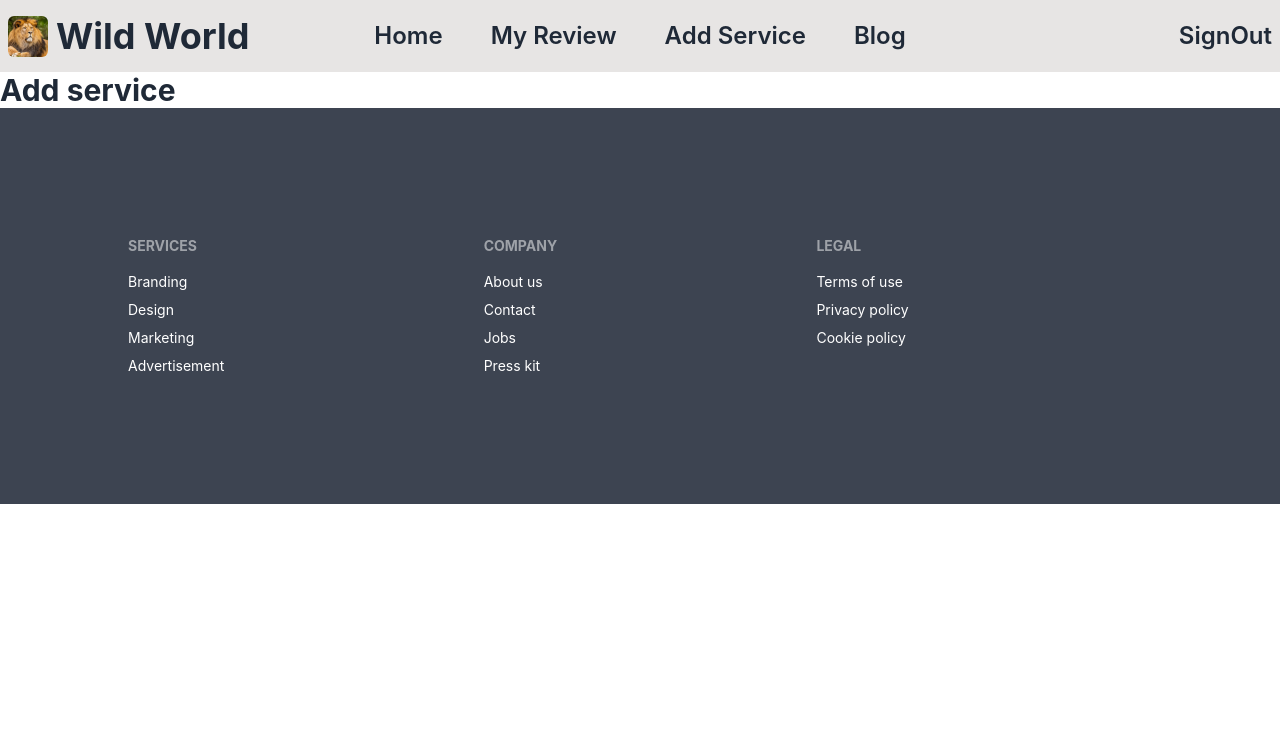
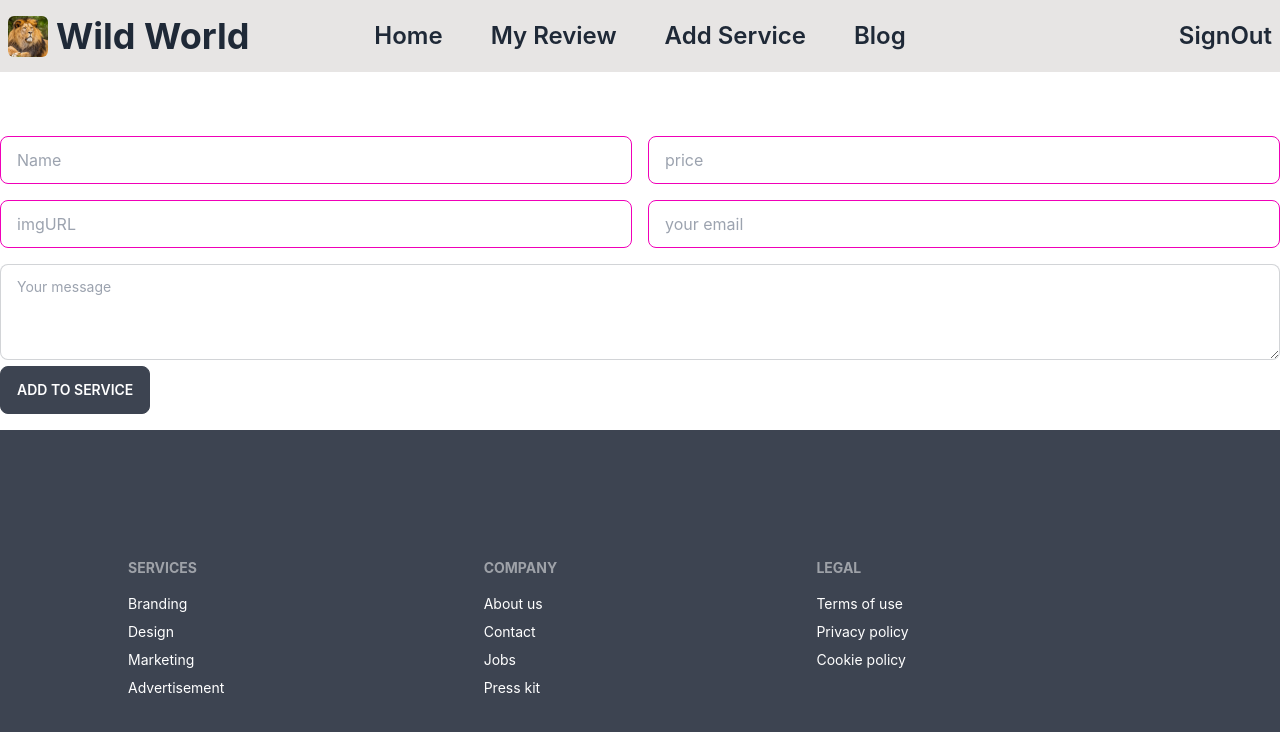
Before and after one commit to hossainahmad1/wild-photography-client-side, a React (Create React App) app: page /addservice in a window 1280 px wide. Shown: the top 732 px of the page. Built offline with nearby package versions, Linux system fonts and the light colour scheme; no server answers; sample sign-in values are in the browser's storage.

Commit message:
added reviw

```diff
--- a/src/pages/AddService/AddService.js
+++ b/src/pages/AddService/AddService.js
@@ -1,9 +1,56 @@
 import React from 'react';
 
 const AddService = () => {
+
+
+    const handleSubmit = event => {
+        event.preventDefault()
+        const form = event.target;
+        const name = form.name.value;
+        const img = form.imgURL.value;
+        const Price = form.price.value;
+        const text = form.text.value;
+        const email = form.email.value;
+
+        const services = {
+            title: name,
+            details: text,
+            Price,
+            img,
+            email
+        }
+        fetch('http://localhost:5000/reviewadd', {
+            method: 'POST',
+            headers: {
+                'content-type': 'application/json'
+            },
+            body: JSON.stringify(services)
+        })
+            .then(res => res.json())
+            .then(data => {
+                if (data.acknowledged) {
+                    alert('Data Added to Service successfully')
+                    console.log(data)
+                    form.reset()
+                }
+            })
+            .catch(err => console.log(err))
+    }
+
+
+
     return (
-        <div>
-            <h4 className='text-3xl font-bold'>Add service</h4>
+        <div className='mt-12'>
+            <form onSubmit={handleSubmit}>
+                <div className='grid grid-cols-1 lg:grid-cols-2 gap-4 py-4'>
+                    <input type="text" name='name' placeholder="Name" className="input input-bordered input-secondary w-full" required />
+                    <input type="text" name='price' placeholder="price" className="input input-bordered input-secondary w-full" required />
+                    <input type="text" name='imgURL' placeholder="imgURL" className="input input-bordered input-secondary w-full" required />
+                    <input type="email" name='email' placeholder="your email" className="input input-bordered input-secondary w-full" />
+                </div>
+                <textarea name='text' className="textarea textarea-bordered h-24 w-full" placeholder="Your message" required></textarea>
+                <input className='btn mb-4' type="submit" value="Add To Service" />
+            </form>
         </div>
     );
 };
--- /dev/null
+++ b/src/pages/Bannar/Bannar.css
@@ -0,0 +1,11 @@
+.bannar:after {
+    content: '';
+    position: absolute;
+    left: 0;
+    top: 0;
+    width: 100%;
+    height: 100%;
+    border-radius: 12px;
+    display: inline-block;
+    background: linear-gradient( #151515 0%, rgba(21, 21, 21, 0) 100%);
+}
--- a/src/pages/Bannar/Bannar.js
+++ b/src/pages/Bannar/Bannar.js
@@ -1,9 +1,13 @@
 import React from 'react';
+import './Bannar.css';
+
+
+
 
 const Bannar = () => {
     return (
-        <div>
-            <h4>this is a bannar</h4>
+        <div className='bannar'>
+
         </div>
     );
 };
--- a/src/pages/Home/Home.js
+++ b/src/pages/Home/Home.js
@@ -1,11 +1,17 @@
 import React from 'react';
+import Bannar from '../Bannar/Bannar';
 import ServicesLimit from '../ServicesLimit/ServicesLimit';
 
 const Home = () => {
     return (
         <div>
             <h3>this is a home page</h3>
-            <ServicesLimit></ServicesLimit>
+            <div>
+                <Bannar></Bannar>
+            </div>
+            <div>
+                <ServicesLimit></ServicesLimit>
+            </div>
         </div>
     );
 };
--- a/src/review.json
+++ b/src/review.json
@@ -1,41 +1,35 @@
 [
     {
-        "_id": "01",
         "title": "Red Fox",
         "img": "https://i.pinimg.com/originals/4c/d7/1a/4cd71acfa47d9b8b69aef570e253d251.jpg",
         "Price": "200",
         "details": "Foxes are small to medium-sized, omnivorous mammals belonging to several genera of the family Canidae. They have a flattened skull, upright triangular ears"
     },
     {
-        "_id": "02",
         "title": "Elephant of Mother",
         "img": "https://cdn.mos.cms.futurecdn.net/uiCrUgVCf64TzEdTM8x9aD.jpg",
         "Price": "100",
         "details": "Elephants are the largest existing land animals. Three living species are currently recognised: the African bush elephant, the African forest elephant,"
     },
     {
-        "_id": "03",
         "title": "Tiger",
         "img": "https://images.pexels.com/photos/2649841/pexels-photo-2649841.jpeg?cs=srgb&dl=pexels-jose-almeida-2649841.jpg&fm=jpg",
         "Price": "250",
         "details": "The tiger is the largest living cat species and a member of the genus Panthera. It is most recognisable for its dark vertical stripes on orange fur with a white underside. An apex predator,"
     },
     {
-        "_id": "04",
         "title": "Lion is King",
         "img": "https://cdn.britannica.com/30/150930-050-51878468/lion-Namibia.jpg",
         "Price": "270",
         "details": "The lion is a large cat of the genus Panthera native to Africa and India. It has a muscular, broad-chested body, short, rounded head, round ears, and a hairy tuft at the end of its tail."
     },
     {
-        "_id": "05",
         "title": "Cute Cat",
         "img": "https://images.livemint.com/img/2022/08/01/1600x900/Cat-andriyko-podilnyk-RCfi7vgJjUY-unsplash_1659328989095_1659328998370_1659328998370.jpg",
         "Price": "150",
         "details": "The cat is a domestic species of small carnivorous mammal. It is the only domesticated species in the family Felidae and is commonly referred to as the domestic cat or house cat to distinguish it from the wild members of the family."
     },
     {
-        "_id": "06",
         "title": "Great Monkeys",
         "img": "https://encrypted-tbn0.gstatic.com/images?q=tbn:ANd9GcQLb2tRMZ7202lv6dMJgqETczuLg3kOMsiQug&usqp=CAU",
         "Price": "220",
```
Also changed, not shown: src/asset/img/images.jpg (added).
